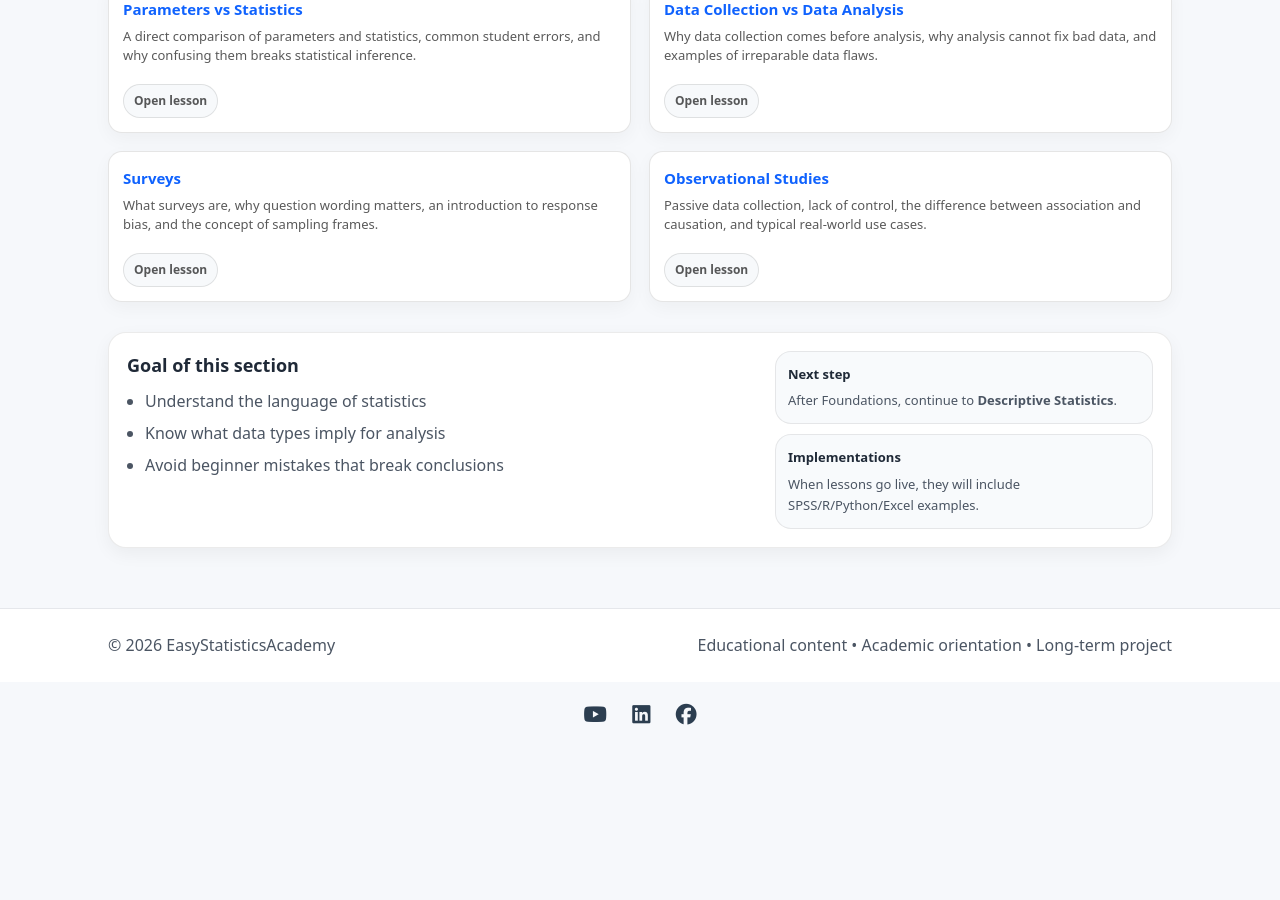
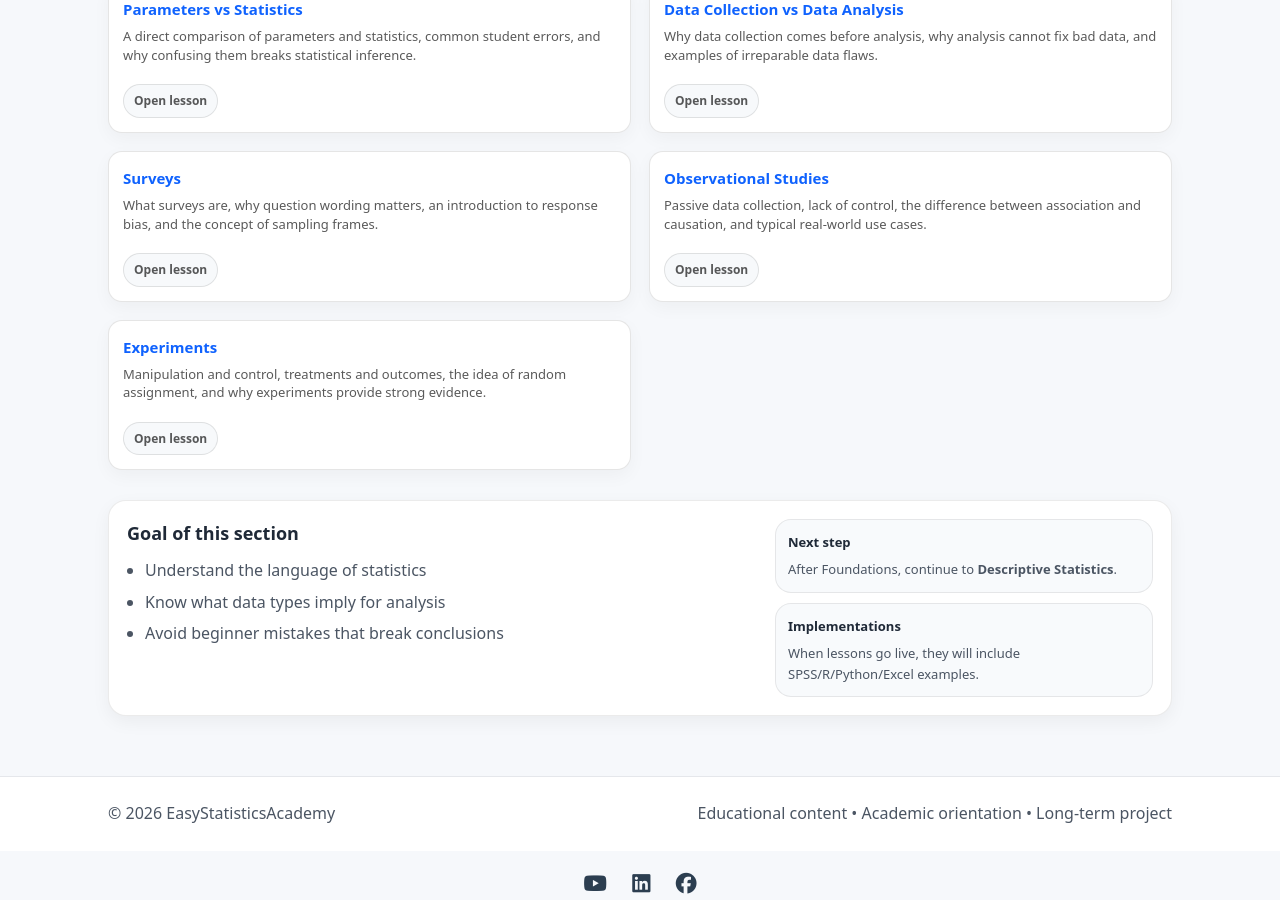
Before and after one commit to ammar-homaida-statistics/easystatisticsacademy, a Jekyll site: the page built from foundations/index.md, in a window 1280 px wide and 900 px high, scrolled down 2099 px. Built offline with Jekyll 4.4.1, drawn with Linux system fonts in a browser that asks for light colours; our own code applies the rules of GitHub Pages for plain Markdown files; before the commit the page ends 2830 px from its top, so only the background shows below that.

Commit message:
Add lesson card

```diff
--- a/foundations/index.md
+++ b/foundations/index.md
@@ -400,6 +400,23 @@ sidebar: true
     Open lesson
   </a>
 </div>
+<div class="card lesson-card">
+  <h3>
+    <a href="/foundations/experiments/">
+      Experiments
+    </a>
+  </h3>
+
+  <p>
+    Manipulation and control, treatments and outcomes,
+    the idea of random assignment, and why experiments
+    provide strong evidence.
+  </p>
+
+  <a class="pill" href="/foundations/experiments/">
+    Open lesson
+  </a>
+</div>
 </div>
 
 
```
